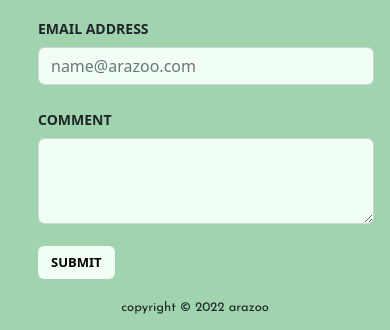
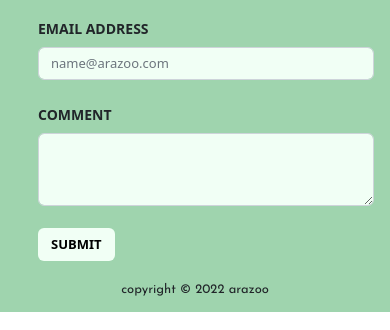
Before and after one commit to lentera14/ARAZOO, a plain HTML site: page index.html in a window 390 px wide. Shown: the part 1302-1632 px from the top of the page. Drawn offline with nearby package versions, Linux system fonts and the light colour scheme.

Commit message:
first commit

```diff
--- a/animals.css
+++ b/animals.css
@@ -91,6 +91,12 @@ label{
 	font-weight: 700;
 	text-transform: uppercase;
 }
+.email{
+	font-size: 15px;
+}
+.com{
+	font-size: 15px;
+}
 .comment{
 	margin-left: 1px;
 }
@@ -159,6 +165,12 @@ label{
 	label{
 		font-size: 14px;
 	}
+	.email{
+		font-size: 13px;
+	}
+	.com{
+		font-size: 13px;
+	}
 	.submit{
 		font-size: 13px;
 	}
--- a/index.html
+++ b/index.html
@@ -135,11 +135,11 @@
 				<form class="row col-lg-4 col-md-4 col-sm-12 comment">
 					<div class="mb-3">
 						<label for="FormControlInput1" class="form-label">Email Address</label>
-						<input type="email" class="form-control" id="FormControlInput1" placeholder="name@arazoo.com" required="">
+						<input type="email" class="form-control email" id="FormControlInput1" placeholder="name@arazoo.com" required="">
 					</div>
 					<div class="mb-3">
 						<label for="FormControlTextarea1" class="form-label">Comment</label>
-						<textarea class="form-control" id="FormControlTextarea1" rows="3" required=""></textarea>
+						<textarea class="form-control com" id="FormControlTextarea1" rows="3" required=""></textarea>
 					</div>
 					<div class="mb-3">
 						<button type="submit" class="btn submit">Submit</button>
--- a/main.css
+++ b/main.css
@@ -115,6 +115,12 @@ label{
 	font-weight: 700;
 	text-transform: uppercase;
 }
+.email{
+	font-size: 15px;
+}
+.com{
+	font-size: 15px;
+}
 .comment{
 	margin-left: 1px;
 }
@@ -201,6 +207,12 @@ label{
 	label{
 		font-size: 14px;
 	}
+	.email{
+		font-size: 13px;
+	}
+	.com{
+		font-size: 13px;
+	}
 	.submit{
 		font-size: 13px;
 	}
--- a/ticket.css
+++ b/ticket.css
@@ -113,6 +113,12 @@ label{
 	font-weight: 700;
 	text-transform: uppercase;
 }
+.email{
+	font-size: 15px;
+}
+.com{
+	font-size: 15px;
+}
 .comment{
 	margin-left: 1px;
 }
@@ -191,6 +197,12 @@ label{
 	label{
 		font-size: 14px;
 	}
+	.email{
+		font-size: 13px;
+	}
+	.com{
+		font-size: 13px;
+	}
 	.submit{
 		font-size: 13px;
 	}
```
Also changed, not shown: about.html (+2 -2 lines), animals.html (+2 -2 lines), ticket.html (+2 -2 lines).
